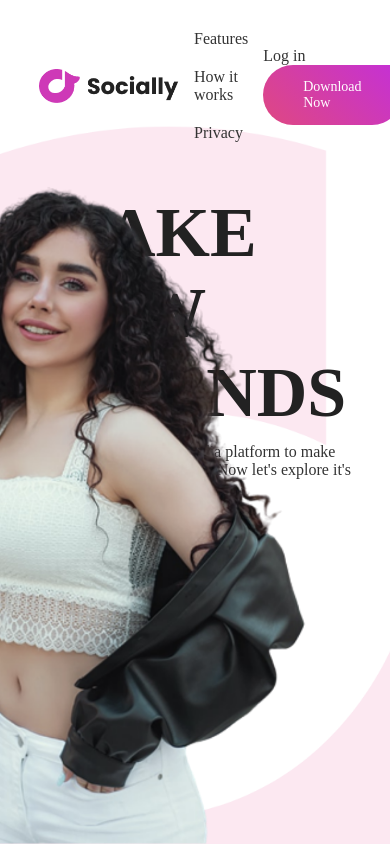
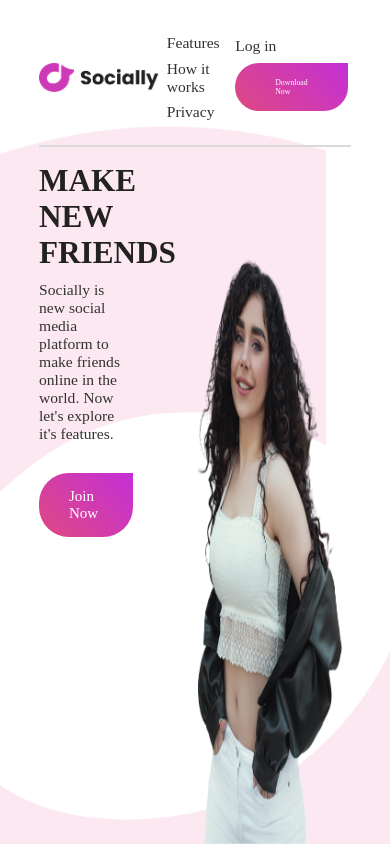
Before and after one commit to Abhiraisingh/animated-web, a plain HTML site: page index.html in a window 390 px wide. Drawn offline with Linux system fonts and the light colour scheme.

Commit message:
Add files via upload

```diff
--- a/style.css
+++ b/style.css
@@ -17,21 +17,22 @@
 }
 
 nav{
-    padding: 10px 0;
+    padding: 20px 0;
     display: flex;
     align-items: center;
     justify-content: space-between;
+    border-bottom: 2px solid #dadada;
 }
 
 .logo{
-    width: 140px;
+    width: 120px;
 }
 
 nav ul li{
     display: inline-block;
     list-style: none;
     color: #333;
-    padding: 10px 15px;
+    padding: 1vw 2vw;
 }
 
 nav ul li a{
@@ -44,28 +45,28 @@ nav ul li a{
     text-decoration: none;
     color: #333;
     font-weight: 400;
-    padding-right: 15px;
+    padding-right: 2vw;
 }
 
 .btn{
     text-decoration: none;
     color: #fff;
     display: inline-block;
-    padding: 14px 40px;
+    padding: 15px 40px;
     background-image: linear-gradient(45deg, #df4881, #c430d7);
     border-radius: 30px;
     border-top-right-radius: 0;
-    font-size: 14px;
+    font-size: 1.2vw;
     transition: 0.5s;
 }
 
 .content{
-    margin-top: 10%;
-    max-width: 600px;
+    margin-top: 5%;
+    max-width: 30%;
 }
 
 .content h1{
-    font-size: 70px;
+    font-size: 5vw;
     color: #222;
 }
 
@@ -76,8 +77,8 @@ nav ul li a{
 }
 
 .content .btn{
-    padding: 15px 80px;
-    font-size: 16px;
+    padding: 15px 30px;
+    font-size: 15px;
     animation-delay: 1s;
 }
 
@@ -86,9 +87,9 @@ border-top-right-radius: 30px;
 }
 
 .feature-img{
-    width: 530px;
+    width: 56vh;
     position: absolute;
-    right: 10%;
+    right: 8vw;
     bottom: 0;
 }
 
@@ -108,3 +109,34 @@ border-top-right-radius: 30px;
         transform: translateY(0px);
     }
 }
+
+@media (max-width: 600px) {
+    nav li{
+         align-items: center;
+         padding: 20px 20px;
+         font-size: 4vw;
+      }
+
+      nav .btn{
+             font-size: 2vw;
+             margin: 2vw;
+      }
+
+      nav .log-in{
+        font-size: 4vw;
+        margin: 2vw;
+      }
+
+    .anim{
+        font-size: 4vw;
+      }
+
+      .content h1{
+        font-size: 8vw;
+      }
+
+      .feature-img.anim{
+        height: 70vh;
+        width: 50vw;
+      }
+}
```
